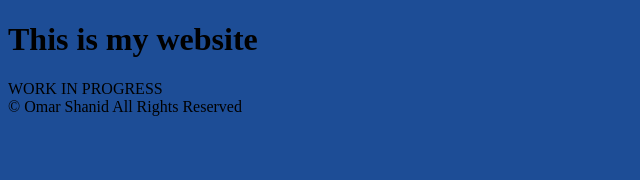
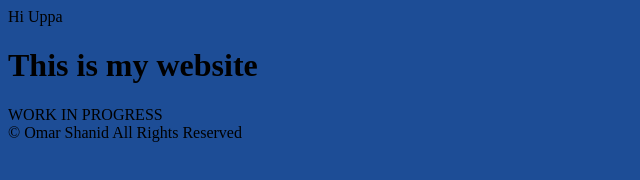
Before and after one commit to omarshanid/omarshanid.github.io, a plain HTML site: page index.html in a window 1280 px wide. Shown: the whole page, without its empty margins (0-640 px from the left). Drawn offline with Linux system fonts and the light colour scheme.

Commit message:
Update index.html

```diff
--- a/index.html
+++ b/index.html
@@ -3,9 +3,10 @@
     <head>
         <link rel="stylesheet" href="style.css"/>
         <title>Omar's Website</title>
+
     </head>
     <body>
-
+        <p5>Hi Uppa</p5>
         <h1> This is my website</h1>
         <p5>WORK IN PROGRESS <br /></p5>
 
```
